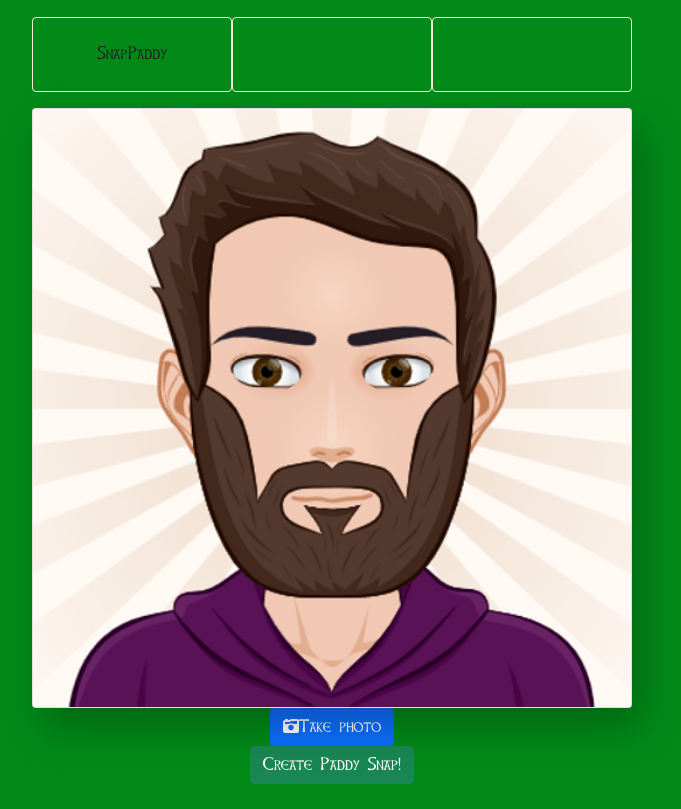
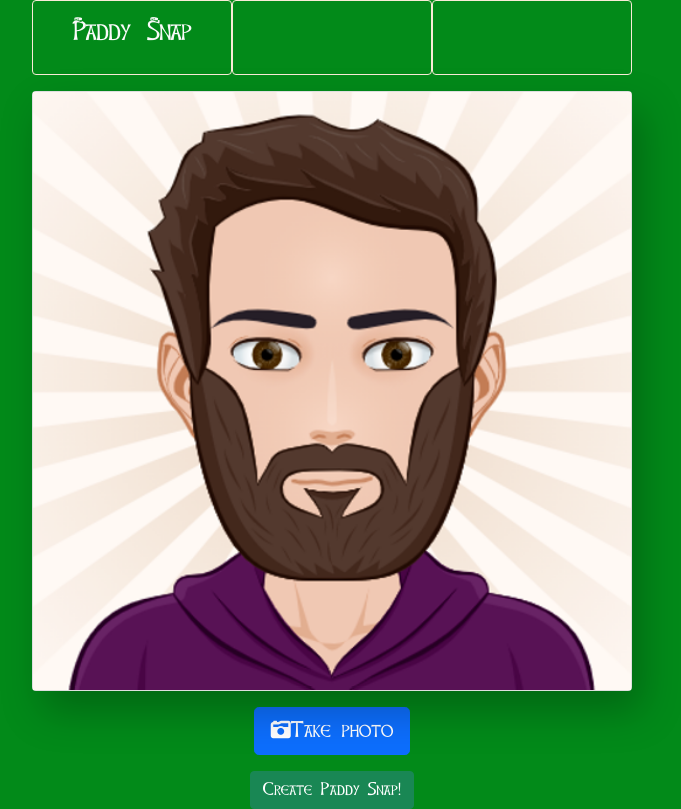
Before and after one commit to stefdworschak/hackmentors, a Django app: page / in a window 1280 px wide. Shown: the whole page, without its empty margins (308-989 px from the left). Before the commit the page ends 784 px from the top, so only its background shows below. Run offline with Django 3.2, Linux system fonts and the light colour scheme; some libraries are stand-ins or nearby versions.

Commit message:
Test font on base.html, adjust buttons (& change var to elt in scripts)

```diff
--- a/snappaddy/templates/base.html
+++ b/snappaddy/templates/base.html
@@ -18,7 +18,7 @@
         <div class="container-fluid">
             <div class="row headline">
                 <div class="col-4 sub-headline">
-                    <span>SnapPaddy</span>
+                    <h2>Paddy Snap</h2>
                 </div>
                 <div class="col-4 sub-headline">
 
@@ -43,10 +43,10 @@
 
             <div class="row">
                 <div class="col text-center">
-                    <button id="startbutton" class="btn btn-primary">
+                    <button id="startbutton" class="btn btn-primary btn-lg my-3">
                         <i class="fas fa-camera-retro"></i><span class="pl-3">Take photo</span>
                     </button>
-                    <button id="clearbutton" class="btn btn-primary">
+                    <button id="clearbutton" class="btn btn-primary btn-lg my-3">
                         <i class="fas fa-redo"></i><span class="pl-3">Re-take photo</span>
                     </button>
 
@@ -64,16 +64,16 @@
         </div>
 
         <script>
-             var width = 320;    // We will scale the photo width to this
-            var height = 0;     // This will be computed based on the input stream
+            let width = 320;    // We will scale the photo width to this
+            let height = 0;     // This will be computed based on the input stream
 
-            var streaming = false;
+            let streaming = false;
 
-            var video = null;
-            var canvas = null;
-            var photo = null;
-            var startbutton = null;
-            var clearbutton = null;
+            let video = null;
+            let canvas = null;
+            let photo = null;
+            let startbutton = null;
+            let clearbutton = null;
 
             startup();
 
@@ -121,21 +121,21 @@
             }
 
             function clearphoto() {
-                var context = canvas.getContext('2d');
+                let context = canvas.getContext('2d');
                 context.fillStyle = "#AAA";
                 context.fillRect(0, 0, canvas.width, canvas.height);
 
-                var data = canvas.toDataURL('image/png');
+                let data = canvas.toDataURL('image/png');
                 photo.setAttribute('src', data);
 
                 toggleReset();
             }
 
             function takepicture() {
-                var context = canvas.getContext('2d');
+                let context = canvas.getContext('2d');
                 context.drawImage(video, 0, 0, video.videoWidth, video.videoHeight);
 
-                var data = canvas.toDataURL('image/png');
+                let data = canvas.toDataURL('image/png');
                 photo.setAttribute('src', data);
 
                 let inputCutout = document.getElementById('input-cutout');
```
